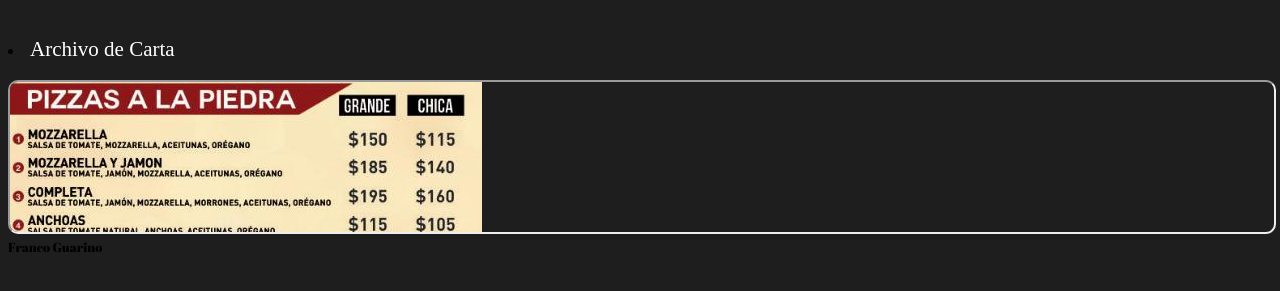
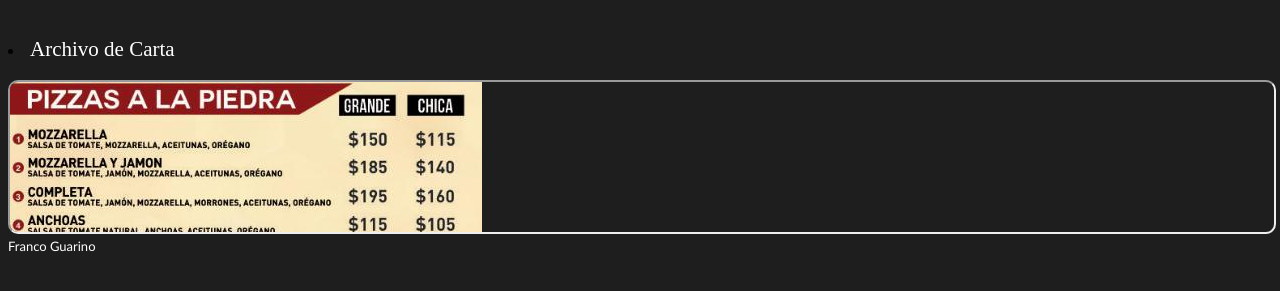
Before and after one commit to FranCode-Sand/Noche, a plain HTML site: page carta.html in a window 1280 px wide. Shown: the part 437-728 px from the top of the page. Drawn offline with Linux system fonts and the light colour scheme.

Commit message:
Actualizar index.css

```diff
--- a/index.css
+++ b/index.css
@@ -70,8 +70,9 @@ h1{
   color: burlywood;
 }
 footer{
-   font-family: "Abril Fatface",cursive;
+   font-family: "Calibri",cursive;
    font-size: small;
+   color: white
 }
 .Im{
   border-radius: 25px;
```
